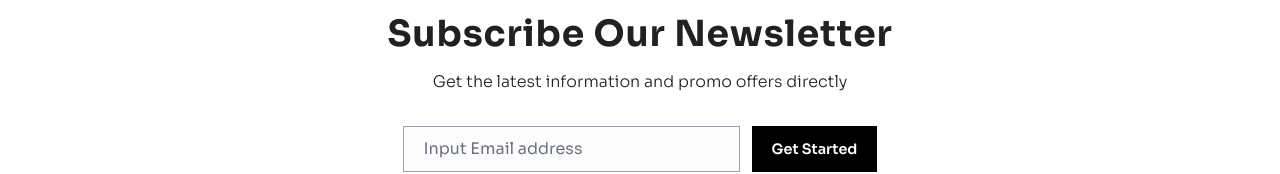
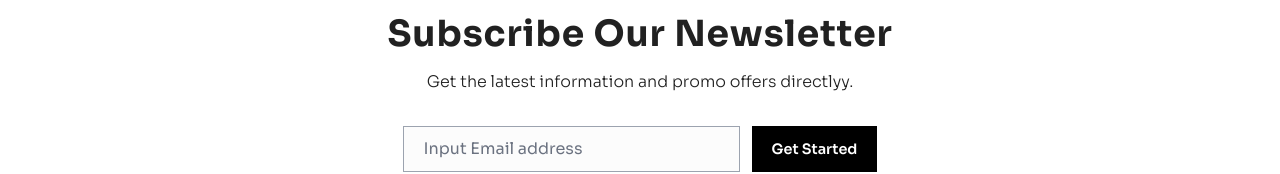
Before and after one commit to jawwad-ali/hackathon, a Next.js app: page / in a window 1280 px wide. Shown: the part 3061-3235 px from the top of the page. Built offline with nearby package versions, Linux system fonts and the light colour scheme.

Commit message:
add deps

```diff
--- a/app/components/Newsletter.tsx
+++ b/app/components/Newsletter.tsx
@@ -14,7 +14,7 @@ const Newsletter = () => {
         Subscribe Our Newsletter
       </h3>
       <p className="mb-8 font-light text-base text-[#212121]">
-        Get the latest information and promo offers directly
+        Get the latest information and promo offers directlyy.
       </p>
 
       <form className="lg:flex block">
```
